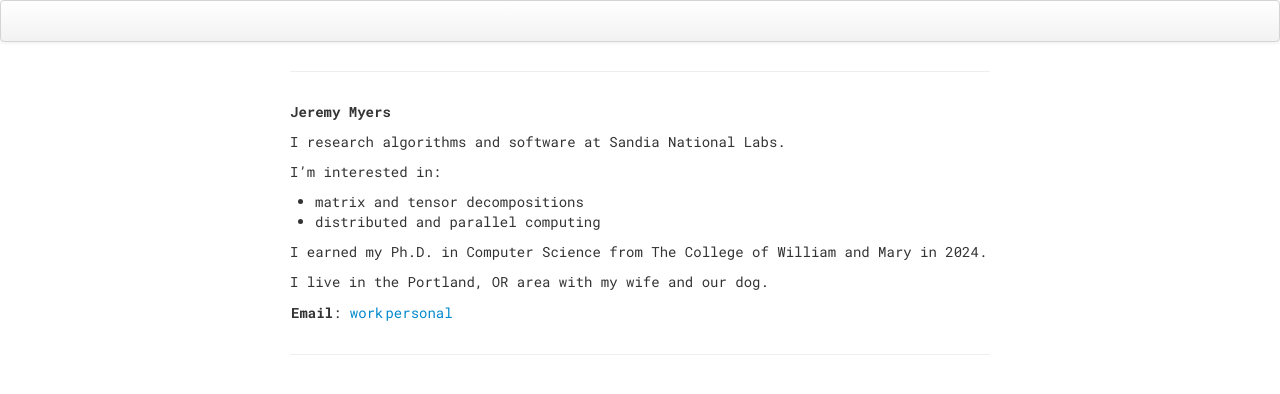
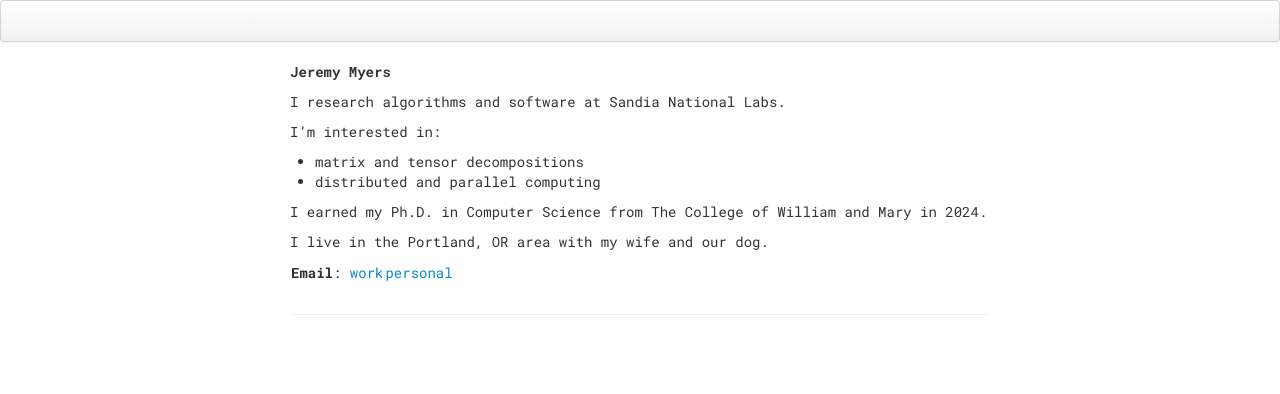
Before and after one commit to jeremy-myers/jeremy-myers.github.io, a Jekyll site: the page built from index.md, in a window 1280 px wide. Shown: the top 394 px of the page. Built offline with Jekyll 4.4.1, drawn with Linux system fonts in a browser that asks for light colours.

Commit message:
Update page.html

```diff
--- a/_includes/themes/twitter/page.html
+++ b/_includes/themes/twitter/page.html
@@ -1,7 +1,3 @@
-<div class="page-header">
-  <h2>{{ page.title }} {% if page.tagline %} <small>{{ page.tagline }}</small>{% endif %}</h2>
-</div>
-
 <div class="row-fluid">
   <div class="span12">
     {{ content }}
```
